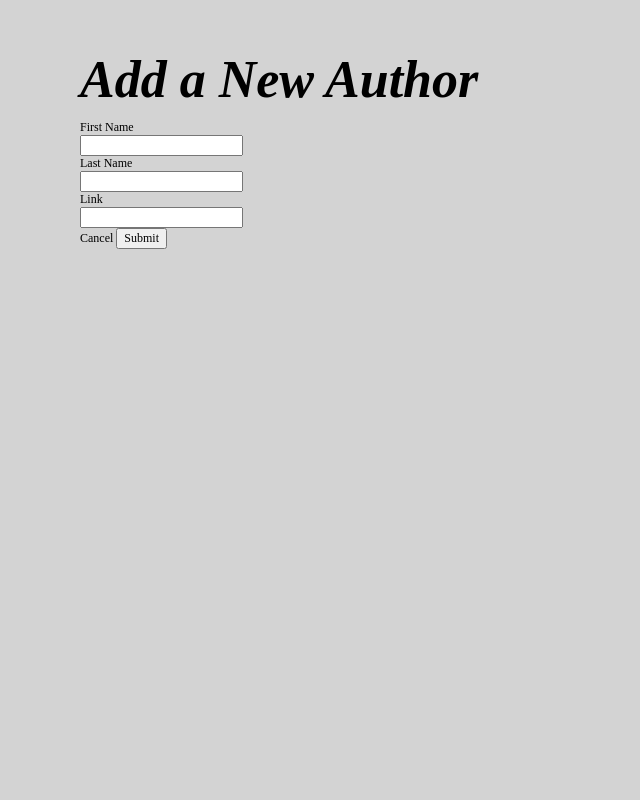
After one commit to Christian-Butler/Integrated-Project, a PHP site: page /addAuthorForm.php in a window 1280 px wide; the page is wider, and only the part inside the window is pictured. The commit adds this page. Shown: that part, without its empty margins (0-640 px from the left). Run offline with PHP 8.4, Linux system fonts and the light colour scheme.

Commit message:
changes to article and index created author form

```diff
--- /dev/null
+++ b/addAuthorForm.php
@@ -0,0 +1,37 @@
+<!DOCTYPE html>
+<html lang="en">
+<head>
+    <meta charset="UTF-8">
+    <meta http-equiv="X-UA-Compatible" content="IE=edge">
+    <meta name="viewport" content="width=device-width, initial-scale=1.0">
+    <link rel="stylesheet" href="css/reset.css" />
+    <link rel="stylesheet" href="css/grid.css" />
+    <link rel="stylesheet" href="css/style.css" />
+    <title>Add Author</title>
+</head>
+<body>
+<div class="container">
+    <div class="width-6">
+        <h1>Add a New Author</h1>
+        <form method="POST" action="addAuthor.php">
+            <div>
+                <label>First Name</label><br>
+                <input type="text">
+            </div>
+            <div>
+                <label>Last Name</label><br>
+                <input type="text">
+            </div>
+            <div>
+                <label>Link</label><br>
+                <input type="text">
+            </div>
+            <a href="index.php">Cancel</a>
+            <input type="submit">
+        </form>
+    </div>
+
+
+</div>
+</body>
+</html>
--- a/classes/DBConnector.php
+++ b/classes/DBConnector.php
@@ -20,7 +20,7 @@ class Connection
         $host = "localhost";
         $database = DATABASE_NAME;
         $username = "root";
-        $password = "root";
+        $password = "";
 
         $dsn = "mysql:dbname=" . $database . ";host=" . $host;
 
```
Also changed, not shown: addAuthor.php (added, +20 -0 lines), index.php (+6 -4 lines).
